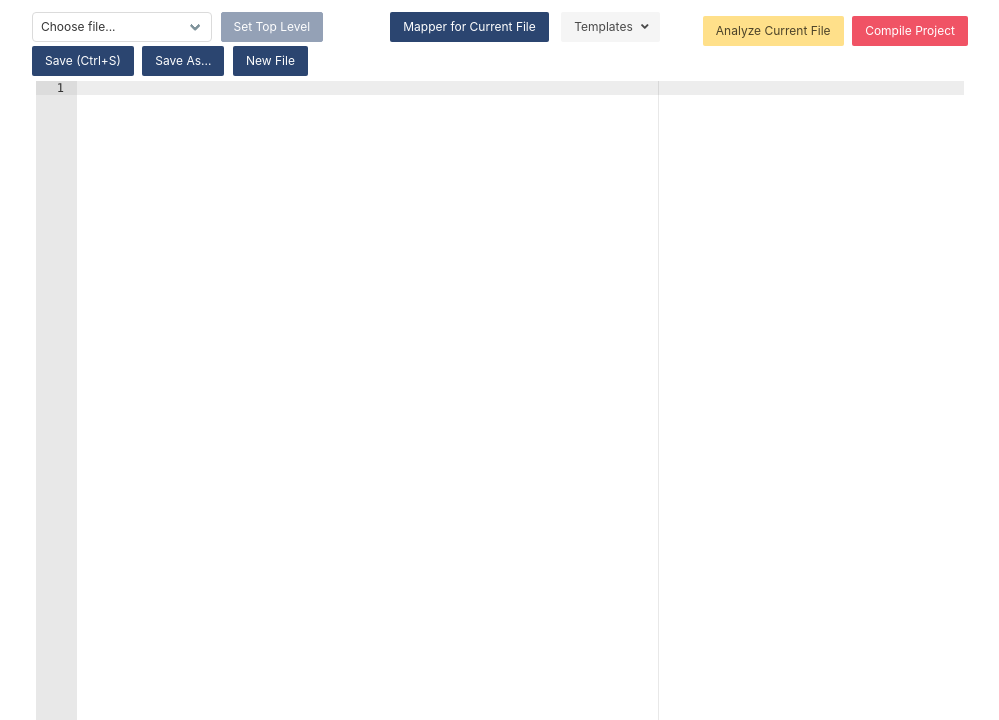
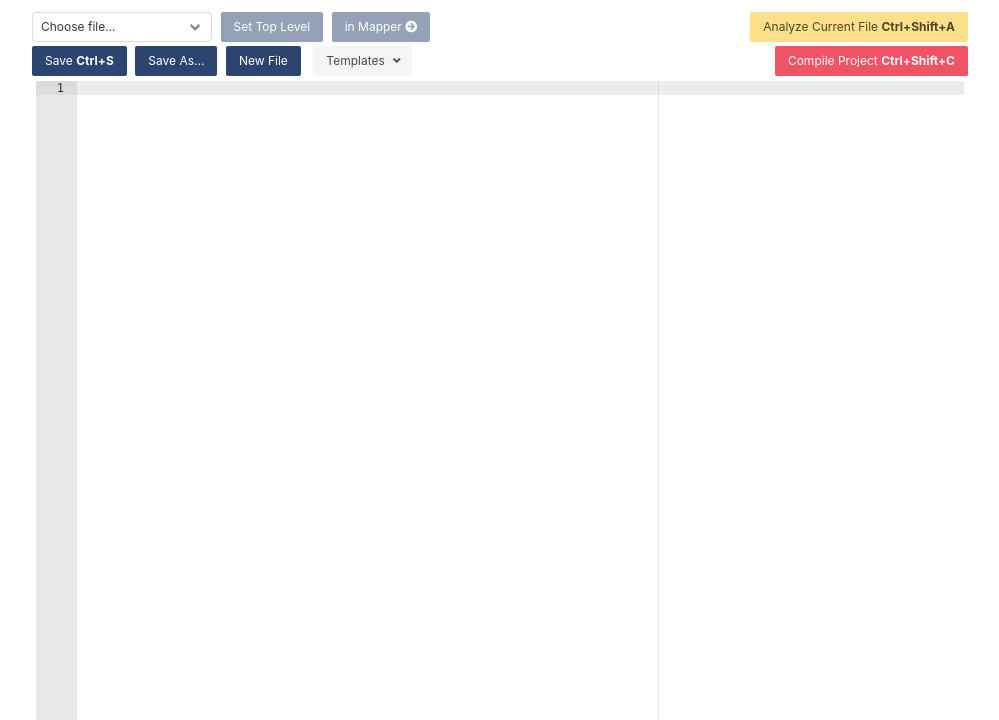
Before and after one commit to eduardobatista/FPGAEmuWeb, a Flask app: template templates/editor.html in a window 1280 px wide. Shown: the top 720 px of the page, without its empty margins (140-1139 px from the left). Run offline with Flask 2, Linux system fonts and the light colour scheme; the template is opened without the code that fills it: most values are stand-ins (such as "Sample title", 1, 10 or a date in 2020); parts of the project's set-up code (start-up, migrations or seed data) failed here and were passed over; some libraries are stand-ins or nearby versions.

Commit message:
More improvements to the Editor (hot keys).

```diff
--- a/templates/editor.html
+++ b/templates/editor.html
@@ -39,17 +39,12 @@
                             </select>
                         </div>
                         <button class="button is-info is-small mr-1" id="toplevelbtn" onclick="settop();" disabled>Set Top Level</button>
+                        <button class="button is-info is-small mr-1" id="inmapperbtn" onclick="gotomapper()" disabled>in Mapper&nbsp;<i class="fas fa-arrow-circle-right"></i></button>
                     </div><div class="cell mt-1">
-                        <button class="button is-info is-small mr-1" onclick="savefile(0);">Save (Ctrl+S)</button>
+                        <button class="button is-info is-small mr-1" onclick="savefile(0);">Save&nbsp;<span class="has-text-weight-bold">Ctrl+S</span></button>
                         <button class="button is-info is-small mr-1" onclick="savefileas()">Save As...</button>
                         <button class="button is-info is-small mr-1" onclick="newfile();">New File</button>
-                    </div></div>
-                </div>
-                <!-- <div class="column"></div> -->
-                <div class="column has-text-right">
-                    <div class="fixed-grid has-1-cols"><div class="grid is-flex"><div class="cell is-flex-grow-1 is-flex-shrink-1">
-                        <button class="button is-info is-small mr-1" onclick="gotomapper()">Mapper for Current File</button>
-                        <div class="dropdown ml-1" id="tdropdown">
+                        <div class="dropdown ml-1" id="tdropdown"">
                             <div class="dropdown-trigger">
                             <button class="button is-small is-light" aria-haspopup="true" aria-controls="dropdown-menu" onclick="toggleTemplateList();">
                                 <span>Templates</span>
@@ -58,7 +53,7 @@
                                 </span>
                             </button>
                             </div>
-                            <div class="dropdown-menu" id="dropdown-menu" role="menu">
+                            <div class="dropdown-menu " id="dropdown-menu" role="menu">
                             <div class="dropdown-content">
                                 <a href="#" class="dropdown-item" onclick="fillWithUsertop();">
                                     usertop.vhd
@@ -69,10 +64,14 @@
                             </div>
                             </div>
                         </div>
-                    </div><div class="cell mt-1 is-flex-grow-1 is-flex-shrink-1">
-                        <button class="button is-warning is-small ml-1" onclick="analyze()">Analyze Current File</button>
-                        <button class="button is-danger is-small ml-1" onclick="fpgaCompile()">Compile Project</button><br>
-                    </div></div></div>
+                    </div></div>
+                </div>
+                <div class="column"></div>
+                <div class="column is-narrow has-text-right">
+                    <button class="button is-warning is-small" onclick="analyze()">
+                        Analyze Current File&nbsp;<span class="has-text-weight-bold">Ctrl+Shift+A</span></button><br>
+                    <button class="button is-danger is-small mt-1" onclick="fpgaCompile()">
+                        Compile Project&nbsp;<span class="has-text-weight-bold">Ctrl+Shift+C</span></button>
                 </div>
             </div>
         </div>
@@ -100,7 +99,8 @@
                 </div>
               </section>
               <footer class="modal-card-foot">
-                <button class="button is-danger is-small" onclick="$('#compilationmodal').removeClass('is-active');">Close</button>
+                <button class="button is-danger is-small" id="closecompbtn"
+                        onclick="$('#compilationmodal').removeClass('is-active'); editor.focus();">Close</button>
                 <button class="button is-info is-small" id="gotoemul" onclick="location.href = '/emulation'">Go to Emulation</button>
               </footer>
             </div>
@@ -256,6 +256,22 @@
             },
             readOnly: false // false if this command should not apply in readOnly mode
         });
+        editor.commands.addCommand({
+            name: 'AnalyzeFile',
+            bindKey: {win: 'Ctrl-Shift-A',  mac: 'Command-Shift-S'},
+            exec: function(editor) {
+                analyze();
+            },
+            readOnly: false // false if this command should not apply in readOnly mode
+        });
+        editor.commands.addCommand({
+            name: 'CompileProject',
+            bindKey: {win: 'Ctrl-Shift-C',  mac: 'Command-Shift-C'},
+            exec: function(editor) {
+                fpgaCompile();
+            },
+            readOnly: false // false if this command should not apply in readOnly mode
+        });
         editor.session.on('change', function(delta) {
             // delta.start, delta.end, delta.lines, delta.action
             window.filechanged = true;
@@ -325,6 +341,7 @@
                     </span>
                 `);
                 $("#gotoemul").attr('disabled', false);
+                $("#gotoemul").focus();
                 $("#myspinner").hide();
             });
             window.socket.on('asuccess',function(msg){
@@ -368,6 +385,7 @@
                 window.lastselected = val;
                 window.socket.emit("getfile",val);
                 checktoplevel(val);
+                $("#inmapperbtn").prop('disabled', false);
                 window.history.replaceState({}, null, '/editor?file=' + val);
                 // $('#editor').show();
             } else {
@@ -376,6 +394,7 @@
                 editor.getSession().getUndoManager().reset();
                 $("#toplevelbtn").text('Set Top Level');
                 $("#toplevelbtn").prop('disabled', true);
+                $("#inmapperbtn").prop('disabled', true);
                 window.history.replaceState({}, null, '/editor');
                 // $('#editor').hide();
             }
@@ -480,6 +499,7 @@
                 openSocket();
             }
             window.socket.send("Compile")
+            $("#closecompbtn").focus();
         }
 
         function analyze() {
@@ -510,6 +530,7 @@
                     openSocket();
                 }
                 window.socket.emit("Analyze",val)
+                $("#closecompbtn").focus();
             }
         }
 
```
Also changed, not shown: 2 other files.
